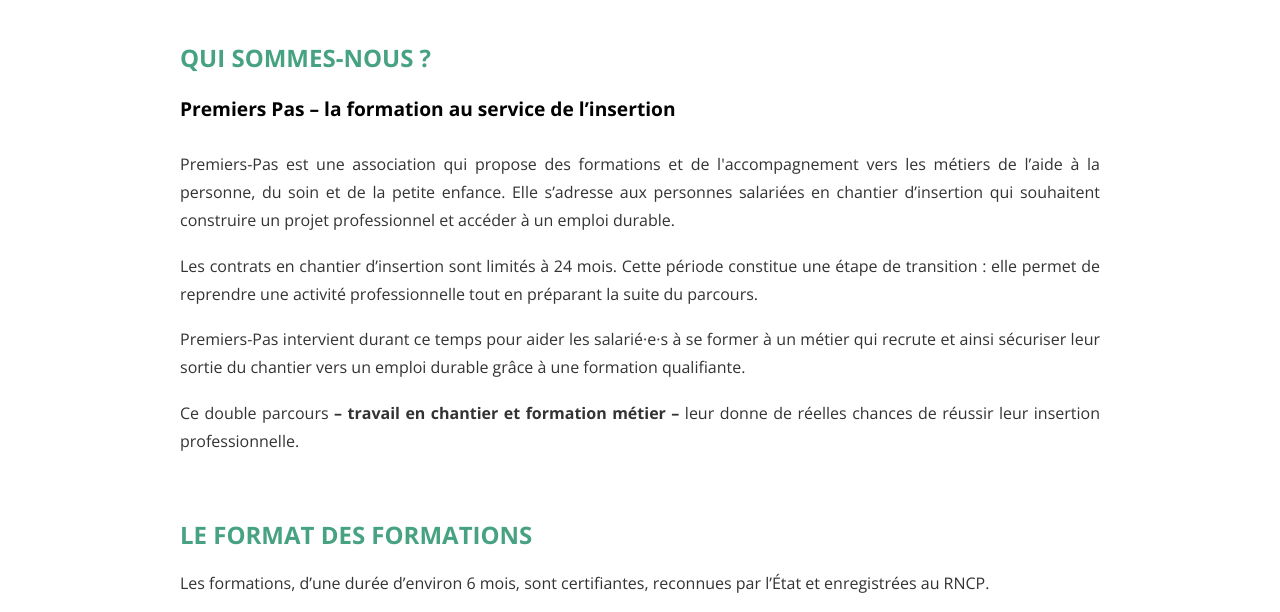
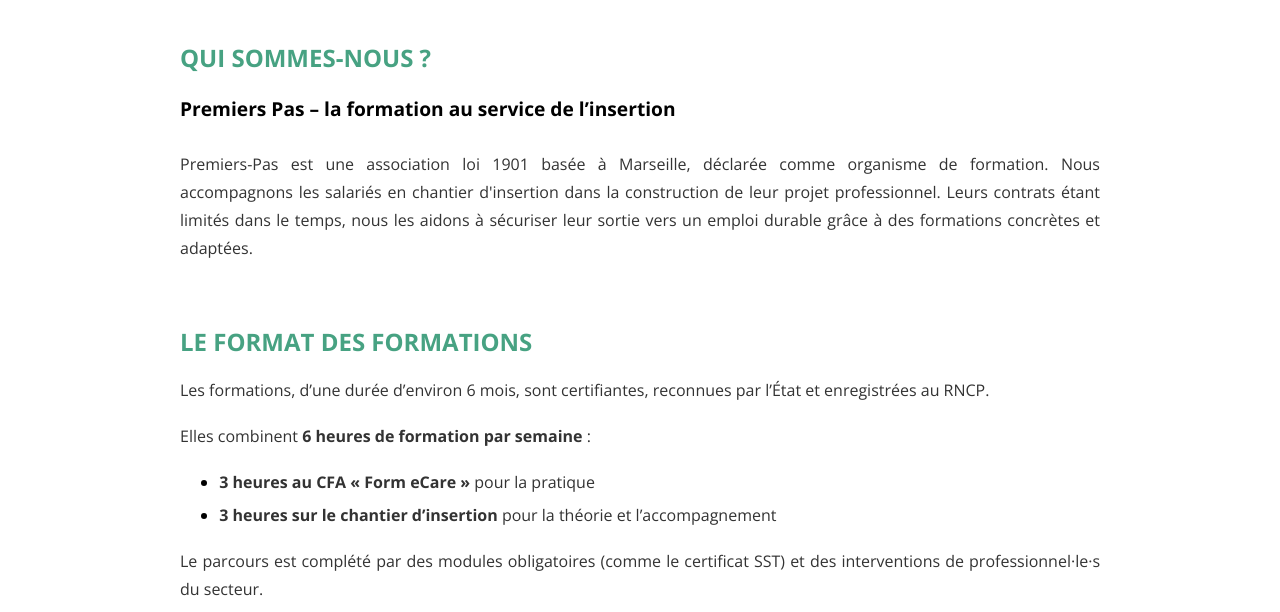
Before and after one commit to florianematrat/florianematrat.github.io, a plain HTML site: page index.html in a window 1280 px wide. Shown: the part 180-792 px from the top of the page. Drawn offline with nearby package versions, Linux system fonts and the light colour scheme.

Commit message:
Update index.html

```diff
--- a/index.html
+++ b/index.html
@@ -129,10 +129,7 @@
   <main>
       <h2>QUI SOMMES-NOUS ?</h2>
         <h3><p><strong>Premiers Pas – la formation au service de l’insertion</strong></p></h3>
-          <p>Premiers-Pas est une association qui propose des formations et de l'accompagnement vers les métiers de l’aide à la personne, du soin et de la petite enfance. Elle s’adresse aux personnes salariées en chantier d’insertion qui souhaitent construire un projet professionnel et accéder à un emploi durable.</p>
-           <p>Les contrats en chantier d’insertion sont limités à 24 mois. Cette période constitue une étape de transition : elle permet de reprendre une activité professionnelle tout en préparant la suite du parcours.</p>
-           <p>Premiers-Pas intervient durant ce temps pour aider les salarié·e·s à se former à un métier qui recrute et ainsi sécuriser leur sortie du chantier vers un emploi durable grâce à une formation qualifiante.</p>
-          <p>Ce double parcours <strong>– travail en chantier et formation métier –</strong> leur donne de réelles chances de réussir leur insertion professionnelle.</p>
+          <p>Premiers-Pas est une association loi 1901 basée à Marseille, déclarée comme organisme de formation. Nous accompagnons les salariés en chantier d'insertion dans la construction de leur projet professionnel. Leurs contrats étant limités dans le temps, nous les aidons à sécuriser leur sortie vers un emploi durable grâce à des formations concrètes et adaptées.</p>
 
       <h2>LE FORMAT DES FORMATIONS</h2>
         <p>Les formations, d’une durée d’environ 6 mois, sont certifiantes, reconnues par l’État et enregistrées au RNCP.</p>
```
